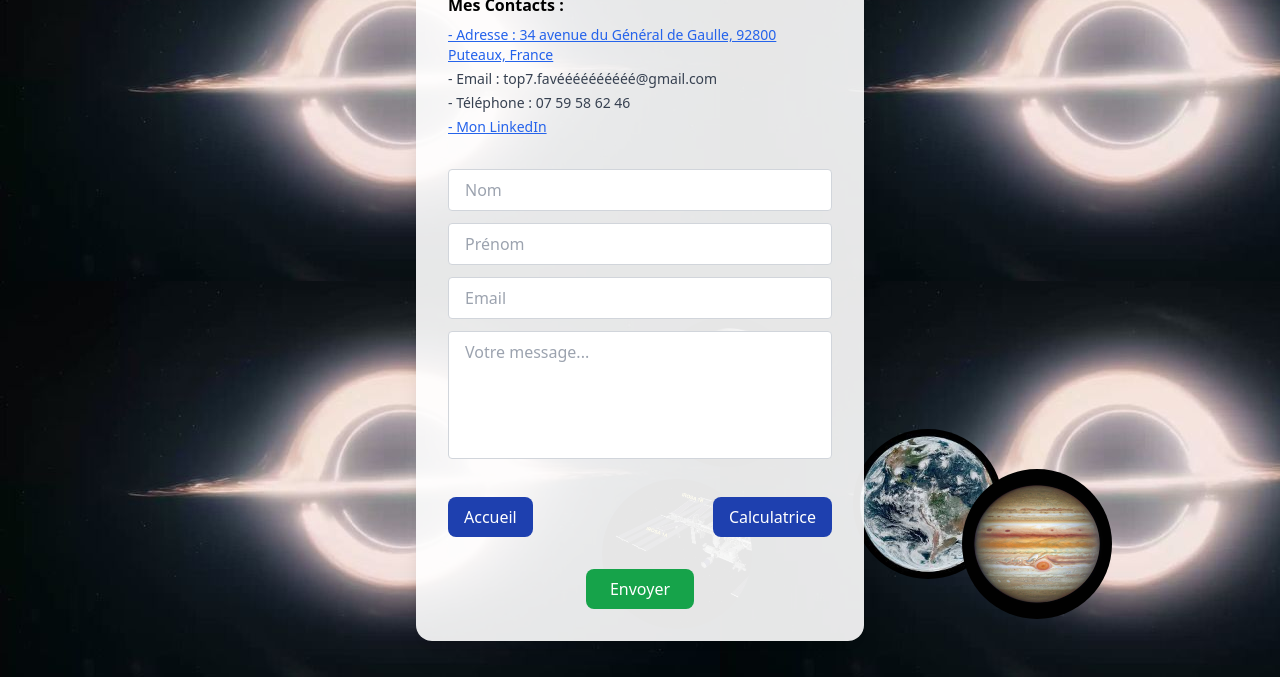
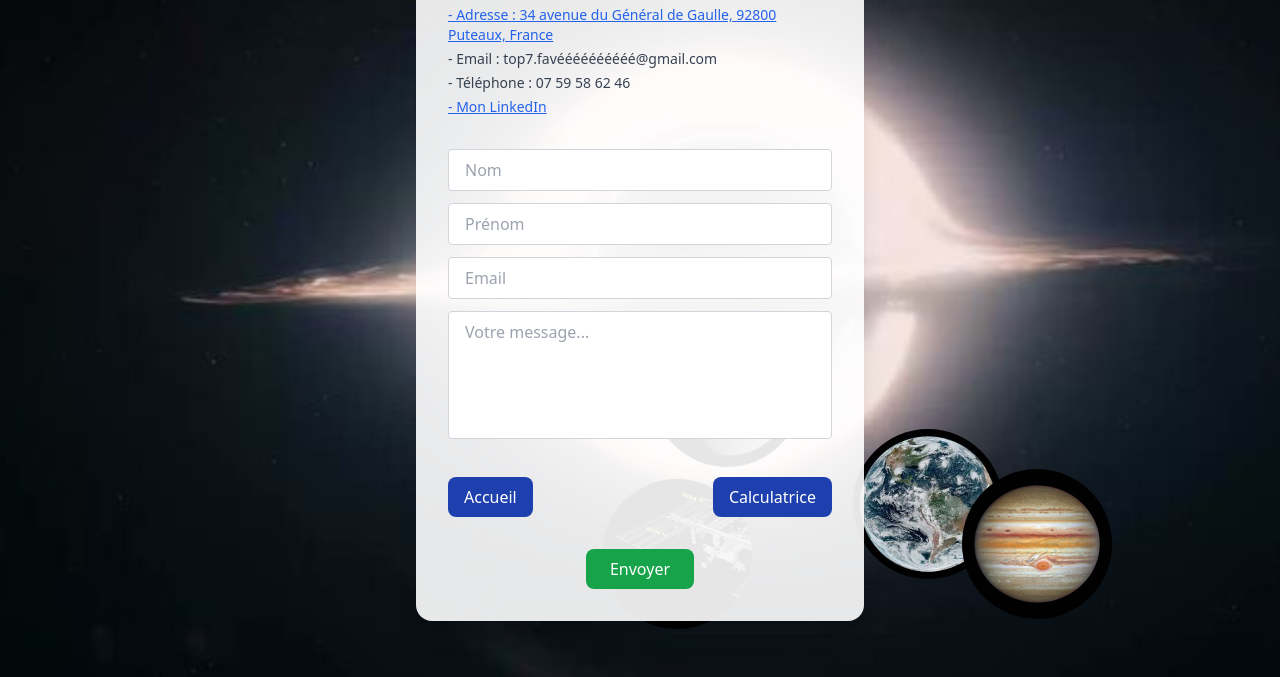
Before and after one commit to GAVIGNET/Projet_Developpement_WEB_GAVIGNET_GUILLAUME, a plain HTML site: page fichiers_application/form.html in a window 1280 px wide. Shown: the part 123-800 px from the top of the page. Drawn offline with nearby package versions, Linux system fonts and the light colour scheme.

Commit message:
Correction du problème de l'arrière plan de form.html

```diff
--- a/fichiers_application/form.html
+++ b/fichiers_application/form.html
@@ -21,7 +21,7 @@
     }
   </style>
 </head>
-<body class="h-screen w-screen flex items-center justify-center relative" style="background-image: url('black_hole.jpg');">
+<body class="bg-gray-100 min-h-screen flex flex-col items-center p-4 bg-cover bg-center" style="background-image: url('black_hole.jpg');">
 
   <div class="animated-img" id="img1" style="background-image: url('iss.jpg');"></div>
   <div class="animated-img" id="img2" style="background-image: url('terre.jpg');"></div>
```
